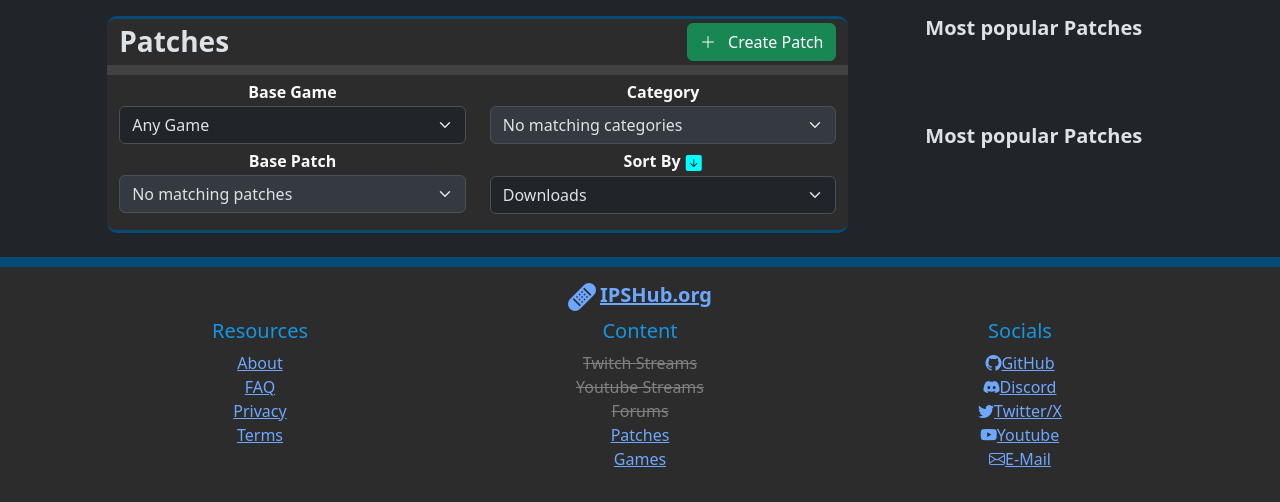
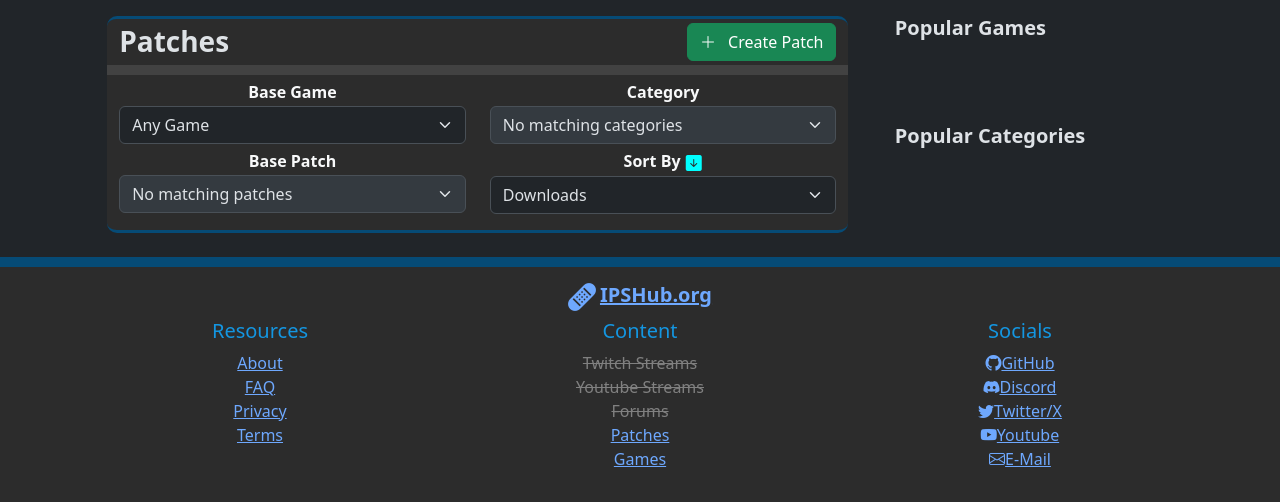
Before and after one commit to PurnPum/IPSHub, a Django app: page /patches/filter/ in a window 1280 px wide. Shown: the part 72-574 px from the top of the page. Run offline with Django 5.2, Linux system fonts and the light colour scheme; data that the repository does not hold is empty; some libraries are stand-ins or nearby versions.

Commit message:
Properly structured and added content to the sidebars

```diff
--- a/patches/views.py
+++ b/patches/views.py
@@ -55,10 +55,10 @@ def main_filter(request,htmlkey,sorting_order='descending',extravars={},game_id=
     if sorting_by is None or sorting_by not in sorting_criteria.keys():
         sorting_by = list(sorting_criteria.keys())[0]
 
-    sorting_char = ''
+    sorting_char = '-'
 
-    if sorting_order == 'descending':
-        sorting_char = '-'
+    if sorting_order == 'ascending':
+        sorting_char = ''
 
     if sorting_by == 'Sub-patches':
         patch_list = patch_list.annotate(subpatch_count=Count('subpatches')).order_by(sorting_char+'subpatch_count')
@@ -96,12 +96,49 @@ def main_filter(request,htmlkey,sorting_order='descending',extravars={},game_id=
 
     top_8_parent_patches = patches.annotate(subpatch_count=Count('subpatches')).filter(subpatch_count__gt=0).order_by('-subpatch_count')[:8]
 
+    top_5_games = Game.objects.annotate(num_patches=Count('categories__patchoption__patches')).order_by('-num_patches')[:5]
+
+    sidebar_games = []
+
+    for game in top_5_games:
+        game_patches = Patch.objects.filter(patch_options__category__base_game=game)
+        game_patches_amount = game_patches.count()
+        game_categories_amount = game.categories.count()
+        latest_patch = game_patches.order_by('-creation_date').first().creation_date
+        sidebar_games.append({
+            'game': game,
+            'patches_amount': game_patches_amount,
+            'latest_patch': latest_patch,
+            'categories_amount': game_categories_amount
+        })
+
+    top_5_categories = categories.annotate(num_categories=Count('patchoption__patches')).order_by('-num_categories')[:5]
+
+    sidebar_categories = []
+
+    for category in top_5_categories:
+        category_patches = Patch.objects.filter(patch_options__category=category)
+        category_patches_amount = category_patches.count()
+        base_game = category.base_game
+        latest_patch = category_patches.order_by('-creation_date').first().creation_date
+        patch_options_amount = category.patchoption_set.count()
+        sidebar_categories.append({
+            'category': category,
+            'patches_amount': category_patches_amount,
+            'latest_patch': latest_patch,
+            'base_game': base_game,
+            'patch_options_amount': patch_options_amount
+        })
+
+
     context = {
         'patches' : final_patch_list,
         'paginated_patches': paginated_patches,
         'top8categories': top_8_categories,
         'top8parentpatches': top_8_parent_patches,
         'top8games': top_8_games,
+        'sidebar_categories': sidebar_categories,
+        'sidebar_games': sidebar_games,
         'amountCat': len(top_8_categories),
         'amountPat': len(top_8_parent_patches),
         'sorting_criteria': sorting_criteria,
@@ -117,7 +154,6 @@ def filter(request, htmlkey=None, extravars={}):
     sorting_by = request.GET.get('selectedSorting','Downloads')
     sorting_order = request.GET.get('sorting_order','descending')
 
-    print(game_id, category_id, patch_id, sorting_by, sorting_order)
     if htmlkey is None:
         if game_id in ['none', 'any']:
             htmlkey = 'all'
--- /dev/null
+++ b/templates/generic/sidebar_layout.html
@@ -0,0 +1,8 @@
+<div class="p-0 mb-3 d-flex">
+    <div class="bg-dark">
+        <nav class="row bg-dark">
+            <h5 class="mb-0 fw-bold custom-truncate text-center" title="{% block title %}{% endblock %}">{% block shown_title %}{% endblock %}</h5>
+        </nav>
+        {% block element_list %}{% endblock %}
+    </div>
+</div>
--- a/templates/patches/patches.html
+++ b/templates/patches/patches.html
@@ -19,12 +19,7 @@
                 </div>
             </div>
             <div class="row d-none d-lg-flex col-3 p-0 flex grow-0 shrink-0 mx-auto">
-                <div class="p-0 mb-3">
-                    {% include 'patches/patches_sidebar_layout.html' %}
-                </div>
-                <div class="p-0 mb-3">
-                    {% include 'patches/patches_sidebar_layout.html' %}
-                </div>
+                {% include 'patches/patches_sidebar_layout.html' %}
             </div>
         </div>
     </div>
--- a/templates/patches/patches_sidebar_layout.html
+++ b/templates/patches/patches_sidebar_layout.html
@@ -1,8 +1,2 @@
-<div class="container-fluid bg-dark">
-    <nav class="row bg-dark">
-        <h5 class="mb-0 fw-bold custom-truncate text-center" title="Most popular Patches">Most popular Patches</h5>
-    </nav>
-        {% for data in patches %}
-            {% include 'patches/patch_sidebar_element.html' %}
-        {% endfor %}
-</div>
+{% include 'patches/patches_sidebar_layout_first.html' %}
+{% include 'patches/patches_sidebar_layout_second.html' %}
--- /dev/null
+++ b/templates/patches/patches_sidebar_layout_first.html
@@ -0,0 +1,10 @@
+{% extends "generic/sidebar_layout.html" %}
+
+{% block title %}Popular Games{% endblock %}
+{% block shown_title %}Popular Games{% endblock %}
+
+{% block element_list %}
+    {% for data in sidebar_games %}
+        {% include 'patches/patch_sidebar_element_first.html' %}
+    {% endfor %}
+{% endblock %}
--- /dev/null
+++ b/templates/patches/patches_sidebar_layout_second.html
@@ -0,0 +1,10 @@
+{% extends "generic/sidebar_layout.html" %}
+
+{% block title %}Popular Categories{% endblock %}
+{% block shown_title %}Popular Categories{% endblock %}
+
+{% block element_list %}
+    {% for data in sidebar_categories %}
+        {% include 'patches/patch_sidebar_element_second.html' %}
+    {% endfor %}
+{% endblock %}
```
Also changed, not shown: templates/generic/sidebar_element.html (+1 -7 lines), templates/patches/patch_sidebar_element.html (deleted, +0 -13 lines), templates/patches/patch_sidebar_element_first.html (added, +13 -0 lines), templates/patches/patch_sidebar_element_second.html (added, +14 -0 lines).
